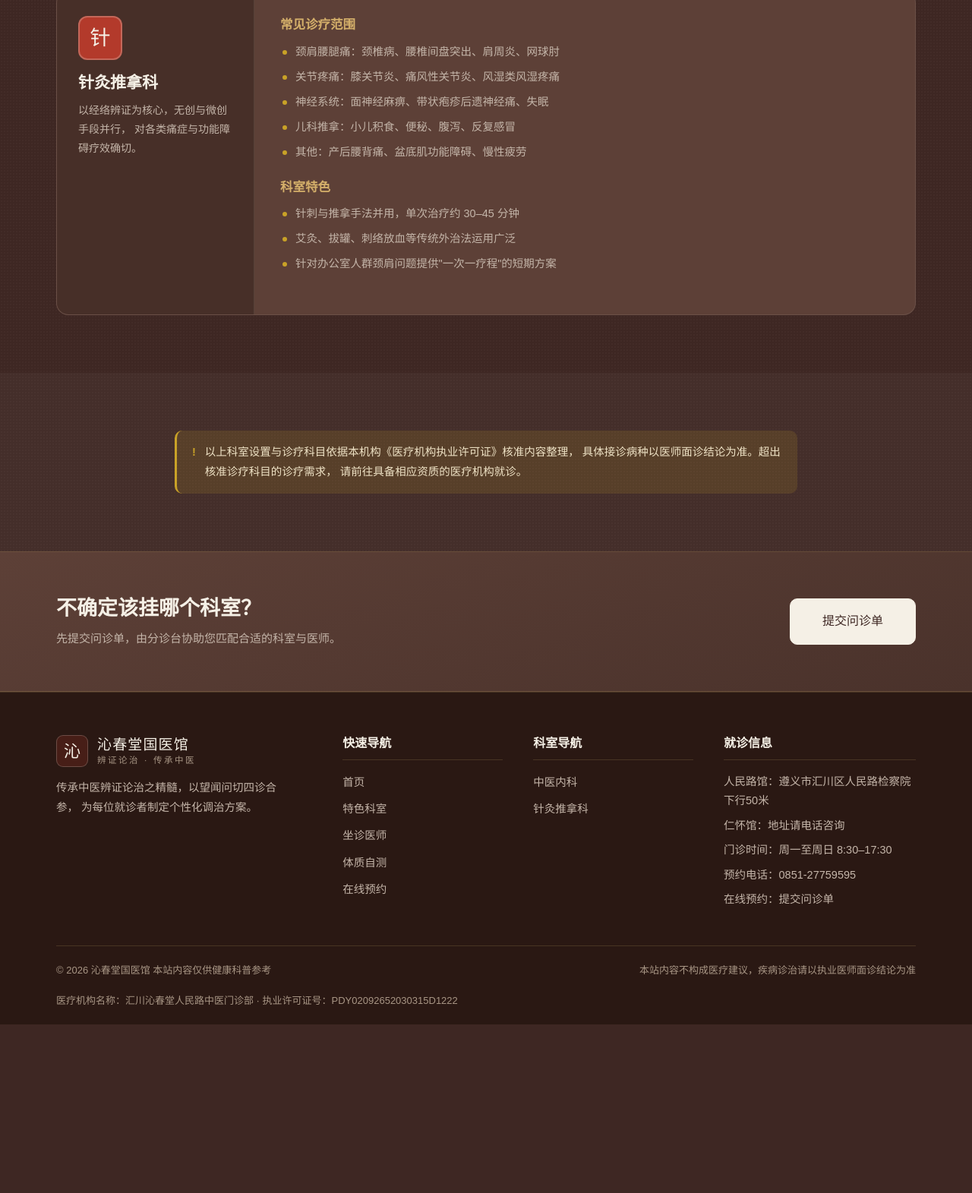
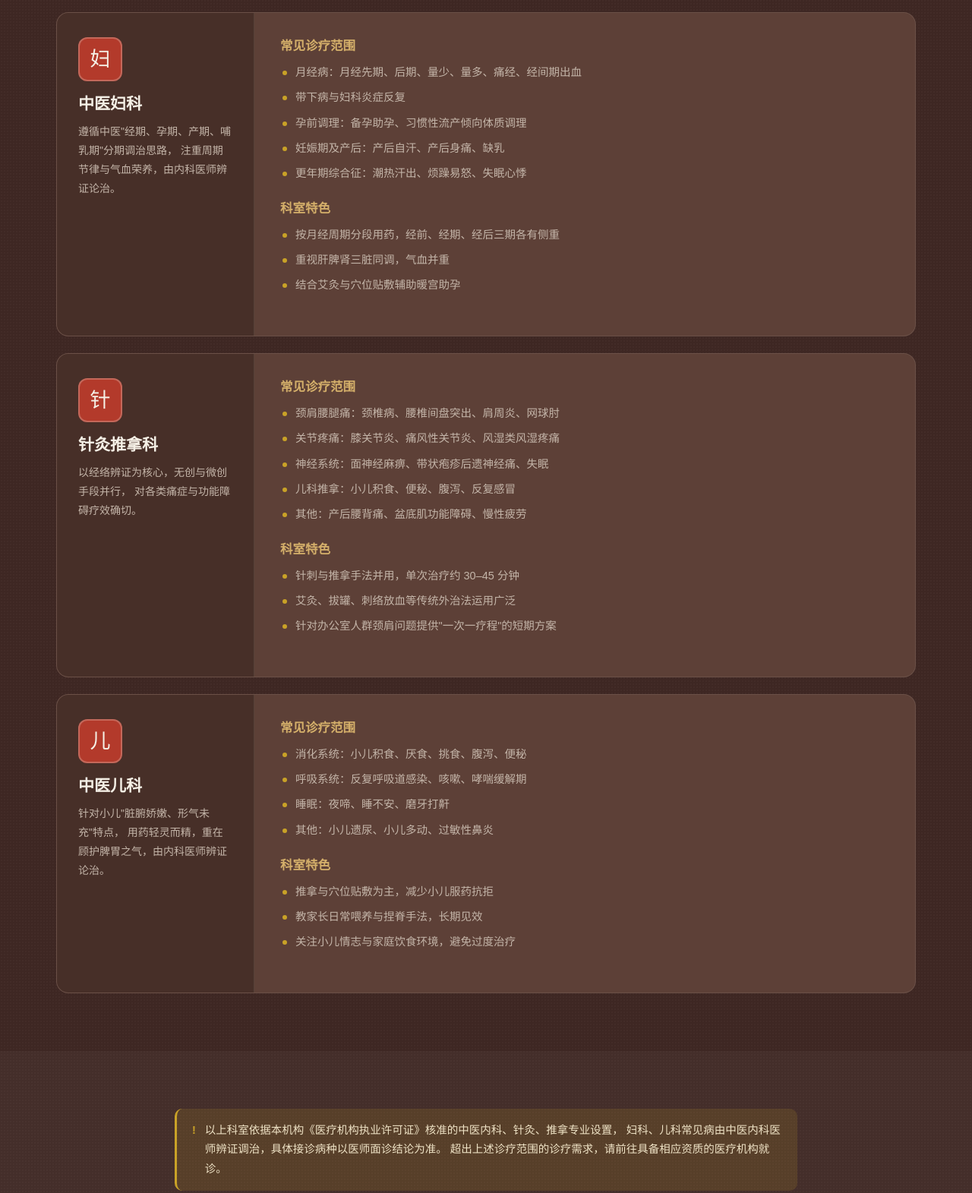
Before and after one commit to 2993233675-wq/tcm-site, a plain HTML site: page services.html in a window 1280 px wide. Shown: the part 897-2468 px from the top of the page at 76% size. Before the commit the page ends 2246 px from the top, so only its background shows below. Drawn offline with Linux system fonts and the light colour scheme.

Commit message:
feat: 加回中医妇科与中医儿科（按中医内科涵盖口径）
- 服务页恢复妇科/儿科科室段落与锚点，注明由中医内科医师辨证调治
- 首页科室卡片恢复为四个（2×2 排布），预约页科室下拉同步
- 页脚科室导航恢复 4 项；皮肤科、治未病中心维持删除

```diff
--- a/assets/css/style.css
+++ b/assets/css/style.css
@@ -694,6 +694,17 @@ button {
     gap: 24px;
 }
 
+/* 四个科室时用 2×2 排布，避免第二行只剩一张卡片 */
+.service-grid--quad {
+    grid-template-columns: repeat(2, 1fr);
+    max-width: 880px;
+    margin: 0 auto;
+}
+
+@media (max-width: 760px) {
+    .service-grid--quad { grid-template-columns: 1fr; }
+}
+
 .service-card {
     background-color: var(--wood-600);
     border: 1px solid var(--line-soft);
--- a/services.html
+++ b/services.html
@@ -3,7 +3,7 @@
 <head>
     <meta charset="UTF-8">
     <meta name="viewport" content="width=device-width, initial-scale=1.0">
-    <meta name="description" content="沁春堂国医馆特色科室：中医内科、针灸推拿科，依据《医疗机构执业许可证》核准的诊疗科目设置。">
+    <meta name="description" content="沁春堂国医馆特色科室：中医内科、中医妇科、中医儿科、针灸推拿科，依据《医疗机构执业许可证》核准的中医内科、针灸、推拿专业开展诊疗。">
     <title>特色科室 | 沁春堂国医馆</title>
     <link rel="stylesheet" href="assets/css/style.css">
     <script src="assets/js/mp-detect.js"></script>
@@ -43,8 +43,8 @@
     <div class="container">
         <h1 class="page-hero__title">特色科室</h1>
         <p class="page-hero__desc">
-            沁春堂国医馆设中医内科、针灸推拿科两个诊疗科室，
-            依据本机构《医疗机构执业许可证》核准的诊疗科目开展诊疗活动。
+            沁春堂国医馆设中医内科、中医妇科、针灸推拿科、中医儿科四个诊疗方向，
+            其中妇科、儿科常见病由中医内科医师辨证调治，针灸推拿科依核准的针灸、推拿专业开展外治。
             下列诊疗范围为一般情况，具体接诊情况请以医师面诊评估为准。
         </p>
     </div>
@@ -82,6 +82,34 @@
                 </div>
             </article>
 
+            <!-- 中医妇科 -->
+            <article class="dept" id="gyn">
+                <div class="dept__side">
+                    <div class="dept__glyph">妇</div>
+                    <h2 class="dept__side-title">中医妇科</h2>
+                    <p class="dept__side-desc">
+                        遵循中医"经期、孕期、产期、哺乳期"分期调治思路，
+                        注重周期节律与气血荣养，由内科医师辨证论治。
+                    </p>
+                </div>
+                <div class="dept__body">
+                    <h4>常见诊疗范围</h4>
+                    <ul>
+                        <li>月经病：月经先期、后期、量少、量多、痛经、经间期出血</li>
+                        <li>带下病与妇科炎症反复</li>
+                        <li>孕前调理：备孕助孕、习惯性流产倾向体质调理</li>
+                        <li>妊娠期及产后：产后自汗、产后身痛、缺乳</li>
+                        <li>更年期综合征：潮热汗出、烦躁易怒、失眠心悸</li>
+                    </ul>
+                    <h4>科室特色</h4>
+                    <ul>
+                        <li>按月经周期分段用药，经前、经期、经后三期各有侧重</li>
+                        <li>重视肝脾肾三脏同调，气血并重</li>
+                        <li>结合艾灸与穴位贴敷辅助暖宫助孕</li>
+                    </ul>
+                </div>
+            </article>
+
             <!-- 针灸推拿科 -->
             <article class="dept" id="acu">
                 <div class="dept__side">
@@ -110,6 +138,33 @@
                 </div>
             </article>
 
+            <!-- 中医儿科 -->
+            <article class="dept" id="pedi">
+                <div class="dept__side">
+                    <div class="dept__glyph">儿</div>
+                    <h2 class="dept__side-title">中医儿科</h2>
+                    <p class="dept__side-desc">
+                        针对小儿"脏腑娇嫩、形气未充"特点，
+                        用药轻灵而精，重在顾护脾胃之气，由内科医师辨证论治。
+                    </p>
+                </div>
+                <div class="dept__body">
+                    <h4>常见诊疗范围</h4>
+                    <ul>
+                        <li>消化系统：小儿积食、厌食、挑食、腹泻、便秘</li>
+                        <li>呼吸系统：反复呼吸道感染、咳嗽、哮喘缓解期</li>
+                        <li>睡眠：夜啼、睡不安、磨牙打鼾</li>
+                        <li>其他：小儿遗尿、小儿多动、过敏性鼻炎</li>
+                    </ul>
+                    <h4>科室特色</h4>
+                    <ul>
+                        <li>推拿与穴位贴敷为主，减少小儿服药抗拒</li>
+                        <li>教家长日常喂养与捏脊手法，长期见效</li>
+                        <li>关注小儿情志与家庭饮食环境，避免过度治疗</li>
+                    </ul>
+                </div>
+            </article>
+
         </div>
     </div>
 </section>
@@ -119,9 +174,9 @@
         <div class="notice notice--gold" style="max-width:820px;margin:0 auto;">
             <span class="notice__icon">!</span>
             <div>
-                以上科室设置与诊疗科目依据本机构《医疗机构执业许可证》核准内容整理，
-                具体接诊病种以医师面诊结论为准。超出核准诊疗科目的诊疗需求，
-                请前往具备相应资质的医疗机构就诊。
+                以上科室依据本机构《医疗机构执业许可证》核准的中医内科、针灸、推拿专业设置，
+                妇科、儿科常见病由中医内科医师辨证调治，具体接诊病种以医师面诊结论为准。
+                超出上述诊疗范围的诊疗需求，请前往具备相应资质的医疗机构就诊。
             </div>
         </div>
     </div>
@@ -167,7 +222,9 @@
                 <h3 class="site-footer__title">科室导航</h3>
                 <ul class="site-footer__list">
                     <li><a href="services.html#internal">中医内科</a></li>
+                    <li><a href="services.html#gyn">中医妇科</a></li>
                     <li><a href="services.html#acu">针灸推拿科</a></li>
+                    <li><a href="services.html#pedi">中医儿科</a></li>
                 </ul>
             </div>
             <div>
```
Also changed, not shown: constitution.html (+2 -0 lines), consult.html (+4 -0 lines), doctors.html (+2 -0 lines), index.html (+26 -2 lines), privacy.html (+2 -0 lines).
